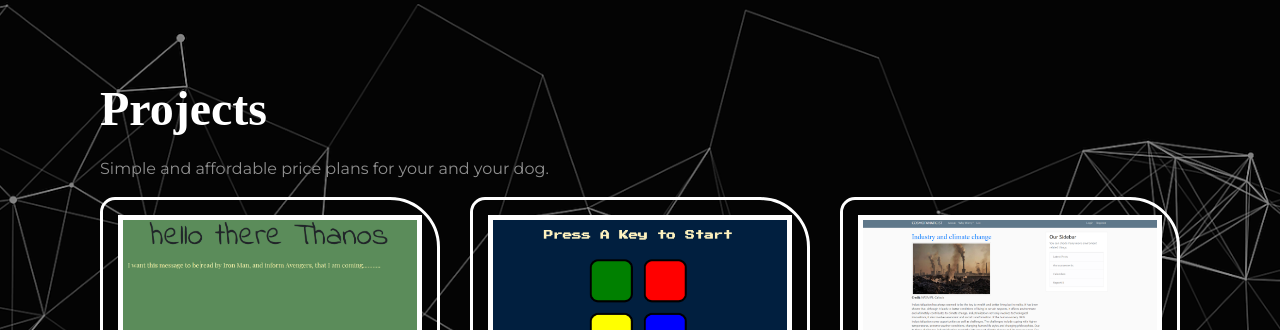
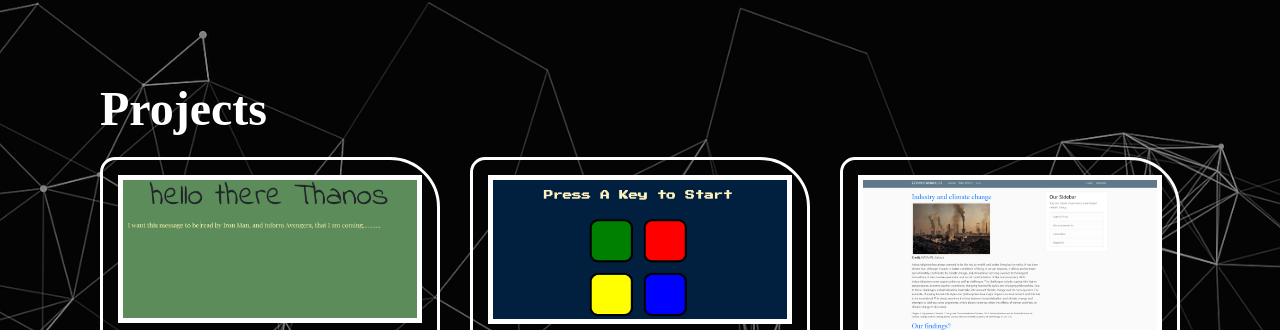
Before and after one commit to amrehan/Portfolio-0.1, a plain HTML site: page index.html in a window 1280 px wide. Shown: the part 1131-1461 px from the top of the page. Drawn offline with nearby package versions, Linux system fonts and the light colour scheme.

Commit message:
Update index.html

```diff
--- a/index.html
+++ b/index.html
@@ -93,7 +93,6 @@
     <!-- Pricing -->
     <section id="pricing">
       <h2 style="color: white;">Projects</h2>
-      <p>Simple and affordable price plans for your and your dog.</p>
       <div class="row">
         <div class="col-lg-4 col-md-6">
           <div class="container project">
```
